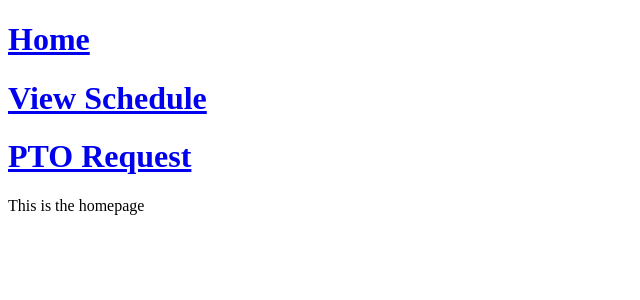
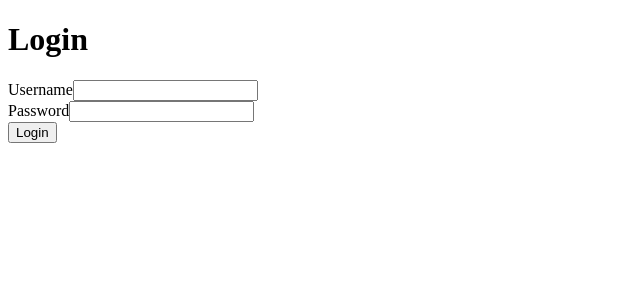
Before and after one commit to austinsipp/biz-schedule, a React (Create React App) app in the folder frontend/: page / in a window 1280 px wide. Shown: the top 300 px of the page, without its empty margins (0-640 px from the left). Built offline with nearby package versions, Linux system fonts and the light colour scheme; no server answers; the HTML template or start-up script is replaced by a standard one.

Commit message:
basic login form and current user context

```diff
--- a/frontend/src/App.js
+++ b/frontend/src/App.js
@@ -1,36 +1,17 @@
-import {BrowserRouter, Routes, Route} from 'react-router-dom';
+import { BrowserRouter, Routes, Route } from 'react-router-dom';
 
 //pages and components
-import Home from './pages/home'
-import Navbar from './components/navbar';
-import Schedule from './pages/schedule';
-import PTORequest from './pages/ptoRequest';
-
+import CurrentUserProvider from './contexts/CurrentUser'
+import LandingPage from './users/LandingPage'
 
 function App() {
     return (
-      <div className="App">
-        <BrowserRouter>
-          <Navbar/>
-          <div className="pages">
-            <Routes>
-              <Route
-                path='/'
-                element={<Home/>}
-              />
-              <Route
-                path='/schedule'
-                element={<Schedule/>}
-              />
-              <Route
-                path='/ptoRequest'
-                element={<PTORequest/>}
-              />
-            </Routes>
-          </div>
-        </BrowserRouter>
-      </div>
+        <div className="App">
+            <CurrentUserProvider>
+                <LandingPage />
+            </CurrentUserProvider>
+        </div>
     );
-  }
+}
 
-  export default App;
+export default App;
--- /dev/null
+++ b/frontend/src/contexts/CurrentUser.js
@@ -0,0 +1,27 @@
+import { createContext, useState, useEffect } from "react";
+
+
+export const CurrentUser = createContext()
+
+function CurrentUserProvider({ children }){
+
+    const [currentUser, setCurrentUser] = useState(null)
+    useEffect( ()=> {
+        const getLoggedInUser = async () => {
+            let response = await fetch('http://localhost:5000/authentication/profile', {
+                credentials: 'include'
+            })
+            console.log(await response)
+            let user = await response.json()
+            setCurrentUser(user)
+        }
+        getLoggedInUser()
+    },[])
+    return (
+        <CurrentUser.Provider value={{ currentUser, setCurrentUser }}>
+            {children}
+        </CurrentUser.Provider>
+    )
+}
+
+export default CurrentUserProvider
--- /dev/null
+++ b/frontend/src/users/LandingPage.js
@@ -0,0 +1,44 @@
+import { BrowserRouter, Routes, Route } from 'react-router-dom';
+import { useContext } from 'react'
+
+//pages and components
+import Home from '../pages/home'
+import Navbar from '../components/navbar';
+import Schedule from '../pages/schedule';
+import PTORequest from '../pages/ptoRequest';
+import { CurrentUser } from '../contexts/CurrentUser';
+import LoginForm from './LoginForm'
+
+function LandingPage() {
+    const { currentUser } = useContext(CurrentUser)
+
+    return (
+        <div className="App">
+            {currentUser ?
+                <BrowserRouter>
+                    <Navbar />
+                    <div className="pages">
+                        <Routes>
+                            <Route
+                                path='/'
+                                element={<Home />}
+                            />
+                            <Route
+                                path='/schedule'
+                                element={<Schedule />}
+                            />
+                            <Route
+                                path='/ptoRequest'
+                                element={<PTORequest />}
+                            />
+                        </Routes>
+                    </div>
+                </BrowserRouter>
+                :
+                <LoginForm />
+            }
+        </div>
+    );
+}
+
+export default LandingPage;
--- /dev/null
+++ b/frontend/src/users/LoginForm.js
@@ -0,0 +1,78 @@
+import { useContext, useState } from "react"
+import { CurrentUser } from "../contexts/CurrentUser"
+
+function LoginForm() {
+
+    const { setCurrentUser } = useContext(CurrentUser)
+
+    const [credentials, setCredentials] = useState({
+        username: '',
+        password: ''
+    })
+
+    const [errorMessage, setErrorMessage] = useState(null)
+
+    async function handleSubmit(e) {
+        e.preventDefault()
+        const response = await fetch('http://localhost:5000/authentication/', {
+            method: 'POST',
+            credentials: 'include',
+            headers: {
+                'Content-Type': 'application/json'
+            },
+            body: JSON.stringify(credentials)
+        })
+        const data = await response.json()
+        if (response.status === 200) {
+            setCurrentUser(data.user)
+        } else {
+            setErrorMessage(data.message)
+        }
+
+    }
+
+    return (
+        <main>
+            <h1>Login</h1>
+            {errorMessage !== null
+                ? (
+                    <div className="alert alert-danger" role="alert">
+                        {errorMessage}
+                    </div>
+                )
+                : null
+            }
+            <form onSubmit={handleSubmit}>
+                <div className="row">
+                    <div className="col-sm-6 form-group">
+                        <label htmlFor="username">Username</label>
+                        <input
+                            type="text"
+                            required
+                            value={credentials.username}
+                            onChange={e => setCredentials({ ...credentials, username: e.target.value })}
+                            className="form-control"
+                            id="username"
+                            name="username"
+                        />
+                    </div>
+                    <div className="col-sm-6 form-group">
+                        <label htmlFor="password">Password</label>
+                        <input
+                            type="password"
+                            required
+                            value={credentials.password}
+                            onChange={e => setCredentials({ ...credentials, password: e.target.value })}
+                            className="form-control"
+                            id="password"
+                            name="password"
+                        />
+                    </div>
+                </div>
+                <input className="btn btn-primary" type="submit" value="Login" />
+            </form>
+        </main>
+    )
+}
+
+export default LoginForm
```
